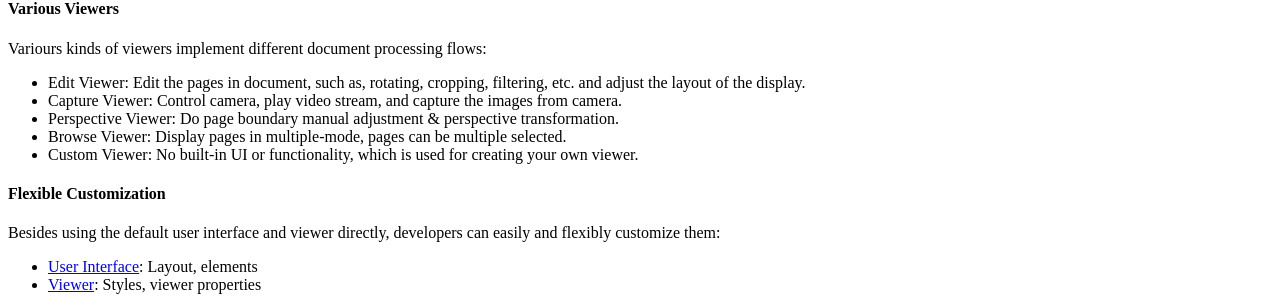
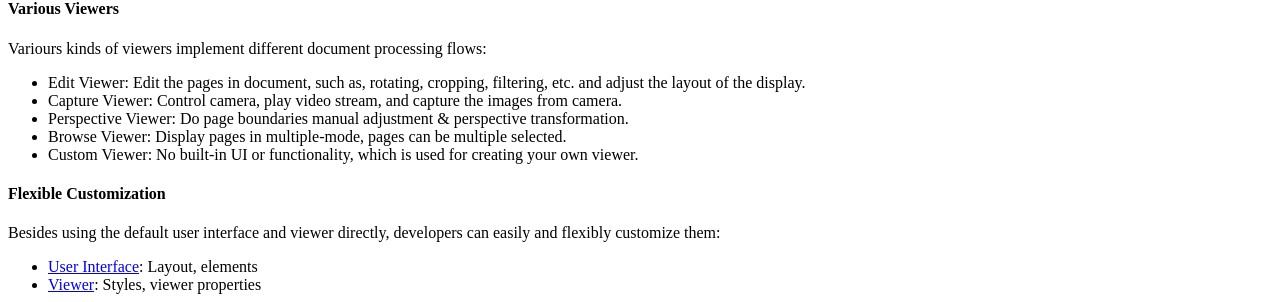
Before and after one commit to dynamsoft-docs/document-viewer-docs, a Jekyll site: the page built from releasenotes/index.md, in a window 1280 px wide. Shown: the part 835-1137 px from the top of the page. Built offline with Jekyll 4.4.1, drawn with Linux system fonts in a browser that asks for light colours.

Commit message:
minor fix

```diff
--- a/releasenotes/index.md
+++ b/releasenotes/index.md
@@ -29,7 +29,7 @@ Organize, retrieve, and manage documents and pages efficiently:
 Variours kinds of viewers implement different document processing flows:
 - Edit Viewer: Edit the pages in document, such as, rotating, cropping, filtering, etc. and adjust the layout of the display.
 - Capture Viewer: Control camera, play video stream, and capture the images from camera.
-- Perspective Viewer: Do page boundary manual adjustment & perspective transformation.
+- Perspective Viewer: Do page boundaries manual adjustment & perspective transformation.
 - Browse Viewer: Display pages in multiple-mode, pages can be multiple selected.
 - Custom Viewer: No built-in UI or functionality, which is used for creating your own viewer.
 
```
Also changed, not shown: gettingstarted/sdk_init.md (+1 -1 lines).
